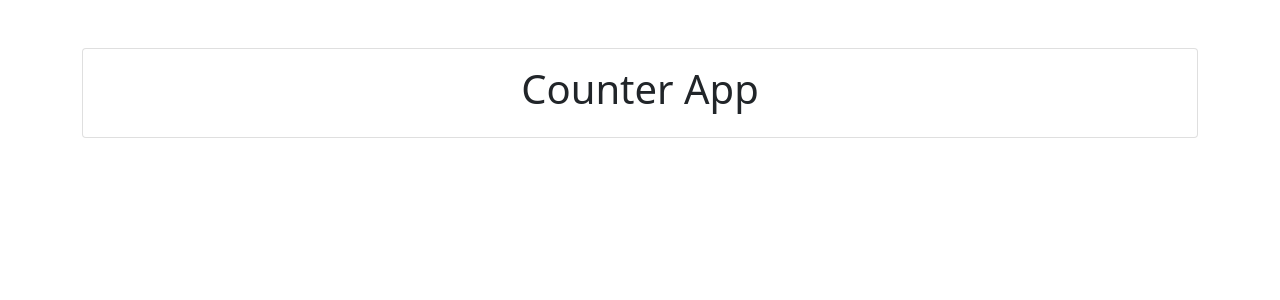
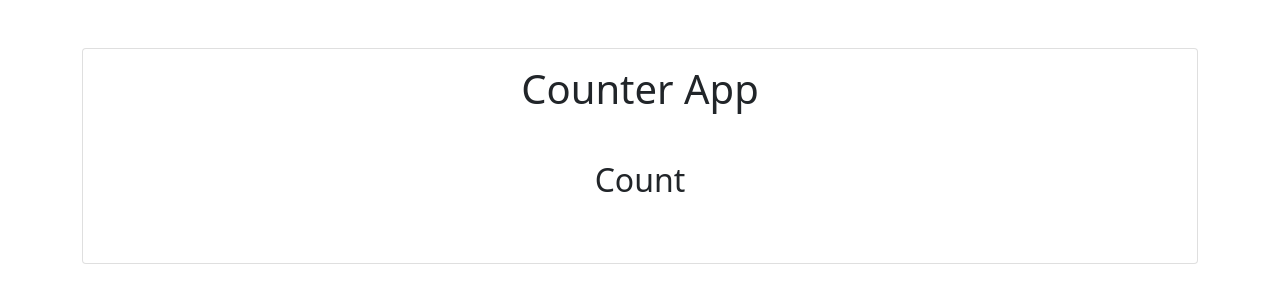
Before and after one commit to trivera777/ReactCounter, a React (Create React App) app: page / in a window 1280 px wide. Shown: the top 300 px of the page. Built offline with nearby package versions, Linux system fonts and the light colour scheme.

Commit message:
adding count container

```diff
--- a/src/App.js
+++ b/src/App.js
@@ -6,6 +6,9 @@ function App(){
             <div className="card text-center my-5">
                 <div className="card-body">
                     <h1>Counter App</h1>
+                    <div className="my-5">
+                        <h2>Count</h2>
+                    </div>
                 </div>
             </div>
         </div>
```
